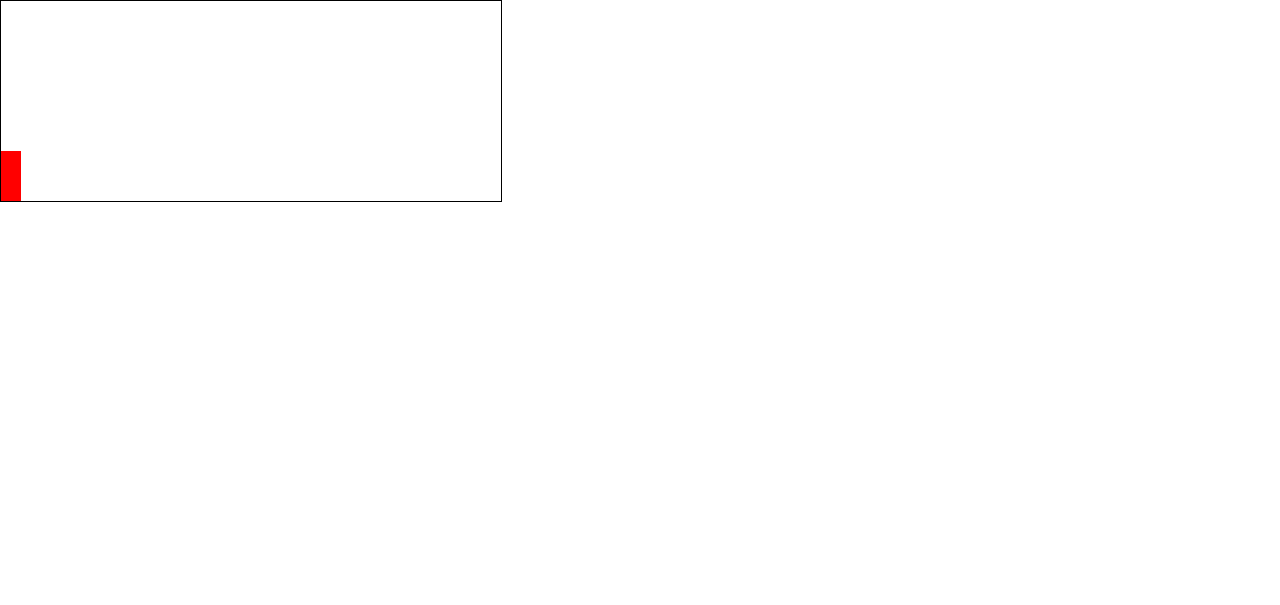
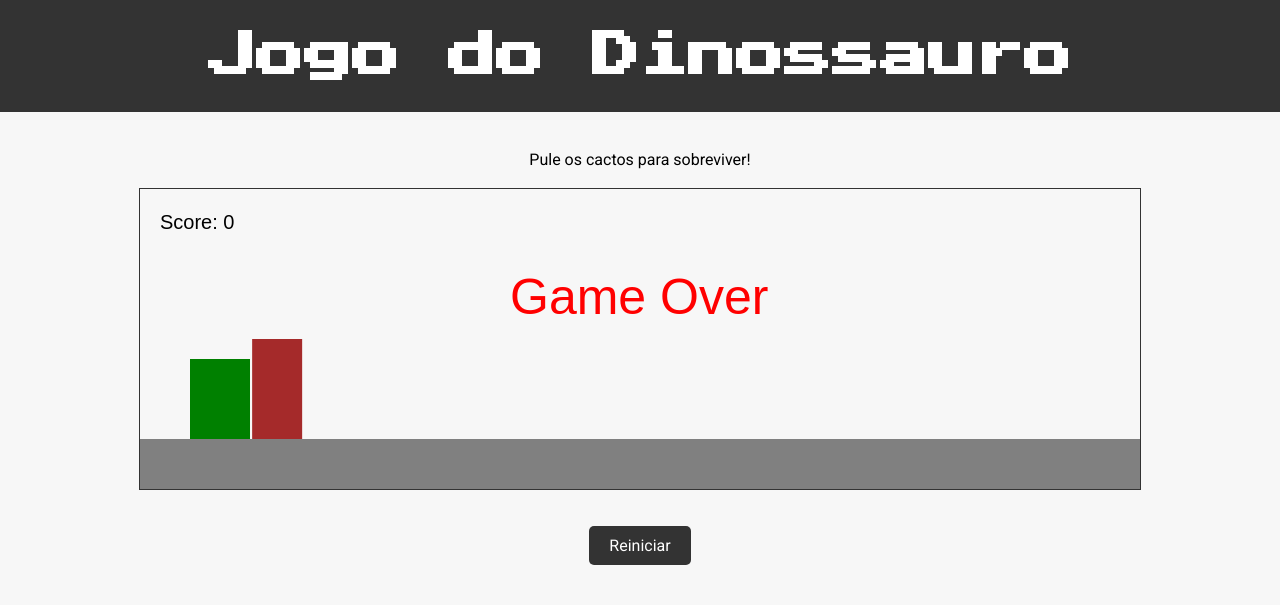
Before and after one commit to spxdz762/Jogo-do-Dinossauro, a plain HTML site: page index.html in a window 1280 px wide. Drawn offline with Linux system fonts and the light colour scheme.

Commit message:
Update new game

```diff
--- a/index.html
+++ b/index.html
@@ -1,19 +1,20 @@
 <!DOCTYPE html>
-<html lang="en">
+<html lang="pt-br">
 <head>
-    <meta charset="UTF-8">
-    <meta http-equiv="X-UA-Compatible" content="IE=edge">
-    <meta name="viewport" content="width=device-width, initial-scale=1.0">
+	<meta charset="utf-8">
     <link rel="stylesheet" href="style.css">
-    <title>Jogo do Dinossauro</title>
+	<title>Jogo do Dinossauro</title>
 </head>
 <body>
-    <div id="game">
-        <div id="personagem">
-            <div id="quadrado"></div>
-        </div>
-    </div>
-
+	<header>
+		<h1>Jogo do Dinossauro</h1>
+	</header>
+	<main>
+		<p>Pule os cactos para sobreviver!</p>
+		<canvas id="canvas" width="600" height="150"></canvas>
+		<p><button id="startButton">Começar</button></p>
+		<p><button id="restartButton" style="display:none">Reiniciar</button></p>
+	</main>
+	<script src="script.js"></script>
 </body>
-<script src="script.js"></script>
 </html>
--- a/script.js
+++ b/script.js
@@ -1,30 +1,138 @@
-let personagem = document.querySelector('#personagem')
-let quadrado = document.querySelector('#quadrado')
+// seleciona o canvas e o botão de reiniciar
+const canvas = document.getElementById('canvas');
+const restartButton = document.getElementById('restartButton');
+const startButton = document.getElementById('startButton');
 
-function pular(){
-    if(personagem.classList != 'animar'){
-        personagem.classList.add('animar')
+// Define o tamanho do seus canvas
+canvas.width = 1000;
+canvas.height = 300;
+
+// define o contexto do canvas
+const ctx = canvas.getContext('2d');
+
+// define a velocidade do jogo e a altura do pulo do dinossauro
+let gameSpeed = 6;
+let dinoYSpeed = 0;
+
+// define as dimensões do dinossauro, do cacto e do chão
+const dinoWidth = 60;
+const dinoHeight = 80;
+const cactusWidth = 50;
+const cactusHeight = 100;
+const groundY = canvas.height - 50;
+
+// define as posições iniciais do dinossauro e do cacto
+let dinoX = 50;
+let dinoY = groundY - dinoHeight;
+let cactusX = canvas.width + Math.random() * 500;
+let cactusY = groundY - cactusHeight;
+
+// define a gravidade e se a tecla de espaço está pressionada
+const gravity = 1.5;
+let isKeyDown = false;
+
+// define a pontuação e se o jogo acabou
+let score = 0;
+let isGameOver = false;
+
+// desenha o dinossauro na tela
+function drawDino() {
+    ctx.fillStyle = 'green';
+    ctx.fillRect(dinoX, dinoY, dinoWidth, dinoHeight);
+}
+
+// desenha o cacto na tela
+function drawCactus() {
+    ctx.fillStyle = 'brown';
+    ctx.fillRect(cactusX, cactusY, cactusWidth, cactusHeight);
+}
+
+// desenha o chão na tela
+function drawGround() {
+    ctx.fillStyle = 'gray';
+    ctx.fillRect(0, groundY, canvas.width, 50);
+}
+
+// atualiza o cacto
+function updateCactus() {
+    cactusX -= gameSpeed;
+    if (cactusX < -cactusWidth) {
+        cactusX = canvas.width + Math.random() * 500;
+        score++;
+    }
+    if (isCollision(dinoX, dinoY, dinoWidth, dinoHeight, cactusX, cactusY, cactusWidth, cactusHeight)) {
+        isGameOver = true;
+        restartButton.style.display = '';
+    }
+}
+
+// atualiza o dinossauro
+function updateDino() {
+    if (isKeyDown) {
+        dinoYSpeed = -20;
+    }
+    dinoY += dinoYSpeed;
+    dinoYSpeed += gravity;
+    if (dinoY > groundY - dinoHeight) {
+        dinoY = groundY - dinoHeight;
+        dinoYSpeed = 0;
+    }
+}
+
+// verifica colisão entre dois retângulos
+function isCollision(x1, y1, w1, h1, x2, y2, w2, h2) {
+    return x1 + w1 > x2 && x1 < x2 + w2 && y1 + h1 > y2 && y1 < y2 + h2;
+}
+
+// atualiza a tela
+function update() {
+    // limpa o canvas
+    ctx.clearRect(0, 0, canvas.width, canvas.height);
+
+    // desenha o dinossauro, o cacto e o chão
+    drawDino();
+    drawCactus();
+    drawGround();
+
+    // atualiza o cacto e o dinossauro
+    updateCactus();
+    updateDino();
+
+    // exibe a pontuação na tela
+    ctx.fillStyle = 'black';
+    ctx.font = '20px Arial';
+    ctx.fillText('Score: ' + score, 20, 40);
+    // se o jogo acabou, exibe a mensagem "Game Over"
+    if (isGameOver) {
+        ctx.fillStyle = 'red';
+        ctx.font = '50px Arial';
+        ctx.fillText('Game Over', canvas.width / 2 - 130, canvas.height / 2 - 25);
+        startButton.style.display = 'none';
+        return;
     }
 
-    setTimeout(function(){
-        personagem.classList.remove('animar')
-    }, 500)
+    // atualiza o jogo
+    requestAnimationFrame(update);
+
 }
 
-var testarColisao = setInterval( function(){
+// adiciona um evento de teclado para a tecla de espaço
+document.addEventListener('keydown', function (event) {
+    if (event.code === 'Space') {
+        isKeyDown = true;
+    }
+});
 
-    var topoPersonagem = parseInt(
-     window.getComputedStyle(personagem).getPropertyValue('top')
-    )
-    var EsquerdaQuadrado = parseInt(
-        window.getComputedStyle(quadrado).getPropertyValue('left')
-       )
+document.addEventListener('keyup', function (event) {
+    if (event.code === 'Space') {
+        isKeyDown = false;
+    }
+});
 
-       if(EsquerdaQuadrado < 20 && EsquerdaQuadrado > 0 && topoPersonagem >= 130){
-        quadrado.style.animation = 'none'
-        quadrado.style.display = 'none'
-        alert('Você perdeu!')
-    }
+// adiciona um evento de clique para o botão de reiniciar
+restartButton.addEventListener('click', function () {
+    location.reload();
+});
 
-
-}, 10)
+// inicia o jogo
+update();
--- a/style.css
+++ b/style.css
@@ -1,44 +1,58 @@
-*{
+/* Fontes personalizadas */
+@import url("https://fonts.googleapis.com/css2?family=Press+Start+2P&display=swap");
+@import url("https://fonts.googleapis.com/css2?family=Roboto:wght@400;700&display=swap");
+
+/* Estilos globais */
+body {
+    background-color: #f7f7f7;
+    font-family: "Roboto", sans-serif;
+    font-size: 16px;
+    line-height: 1.5;
     margin: 0;
     padding: 0;
 }
 
-#game{
-    width: 500px;
-    height: 200px;
-    border: 1px solid black;
+header {
+    text-align: center;
+    background-color: #333;
+    color: #fff;
+    padding: 20px 0;
 }
 
-#personagem{
-    width: 20px;
-    height: 50px;
-    background-color: red;
-    position: relative;
-    top: 150px;
-    animation: personagem 500ms infinite;
+h1 {
+    font-family: "Press Start 2P", cursive;
+    font-size: 48px;
+    margin: 0;
+    text-shadow: 2px 2px #333;
 }
 
-.animar{
+main {
+    text-align: center;
+    padding: 20px;
 }
 
-@keyframes personagem{
-    0%{top: 150px;}
-    30%{top: 100px;}
-    70%{top: 100px;}
-    100%{top: 150px;}
+canvas {
+    display: block;
+    margin: 0 auto;
+    border: 1px solid #333;
 }
 
-#quadrado{
-    width: 20px;
-    height: 20px;
-    background-color: blue;
-    position: relative;
-    top: 30px;
-    left: 480px;
-    animation: quadrado 1s infinite linear;
+button {
+    background-color: #333;
+    border: none;
+    border-radius: 5px;
+    color: #fff;
+    cursor: pointer;
+    font-family: "Roboto", sans-serif;
+    font-size: 16px;
+    padding: 10px 20px;
+    transition: background-color 0.2s ease-in-out;
 }
 
-@keyframes quadrado{
-    0%{left: 480px;}
-    100%{left: -40px;}
+button:hover {
+    background-color: #444;
 }
+
+#restartButton {
+    margin-top: 20px;
+}
```
